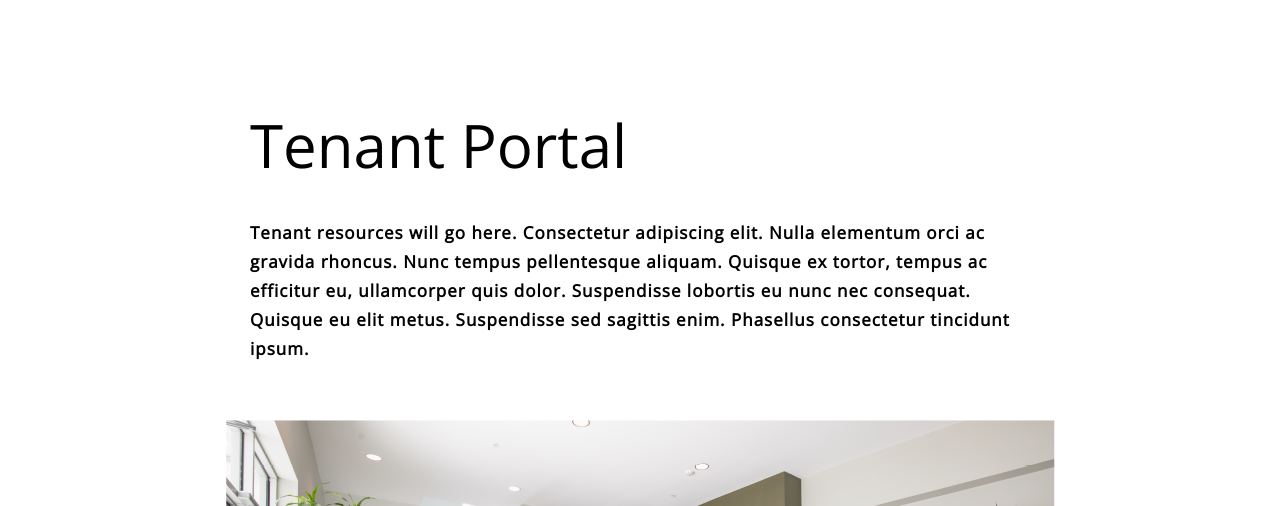
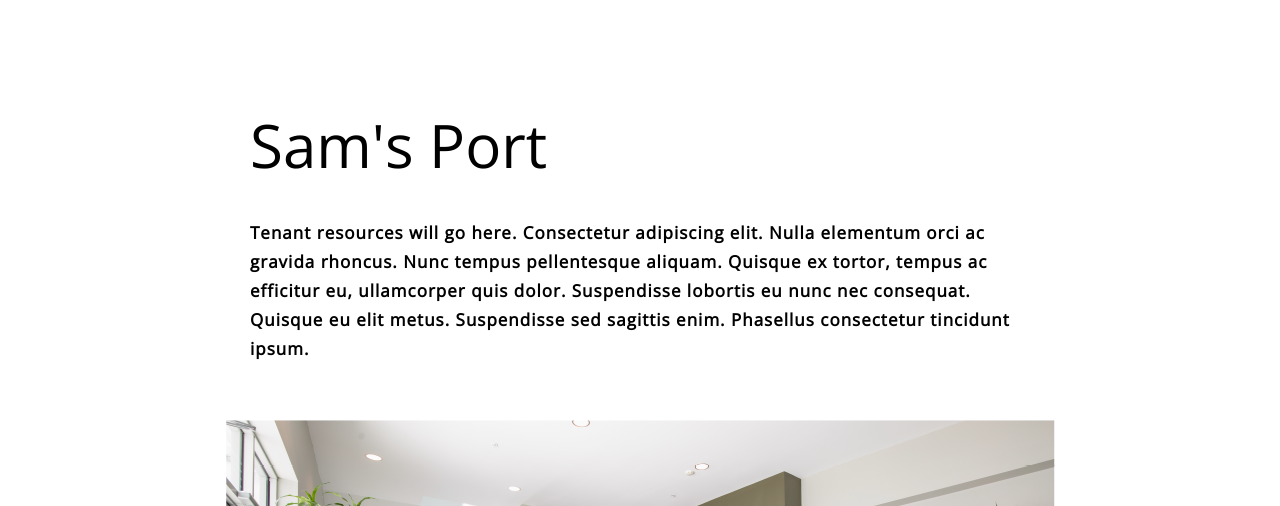
Before and after one commit to Samir-adventure/project-1, a plain HTML site: page index.html in a window 1280 px wide. Shown: the part 294-800 px from the top of the page. Drawn offline with Linux system fonts and the light colour scheme; files whose address does not match are found by name.

Commit message:
Update index.html in h1

```diff
--- a/index.html
+++ b/index.html
@@ -92,7 +92,7 @@
             <div class="container-small">
                 <div class="about-inner">
                     <div class="about-title">
-                        <h1>Tenant Portal</h1>
+                        <h1>Sam's Port</h1>
                         <p>Tenant resources will go here. Consectetur adipiscing elit. Nulla elementum orci ac gravida
                             rhoncus.
                             Nunc tempus pellentesque aliquam. Quisque ex tortor, tempus ac efficitur eu, ullamcorper
```
